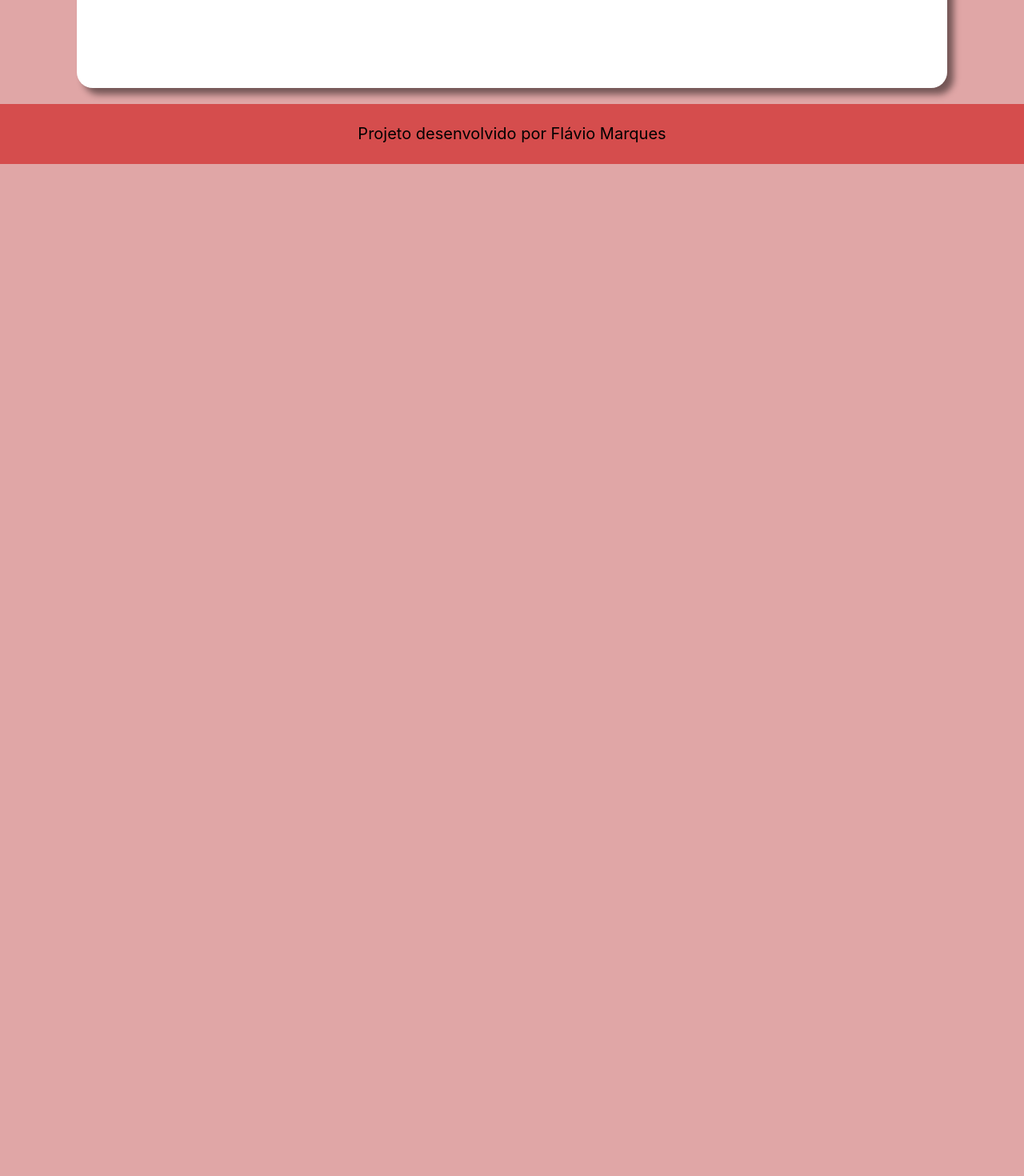
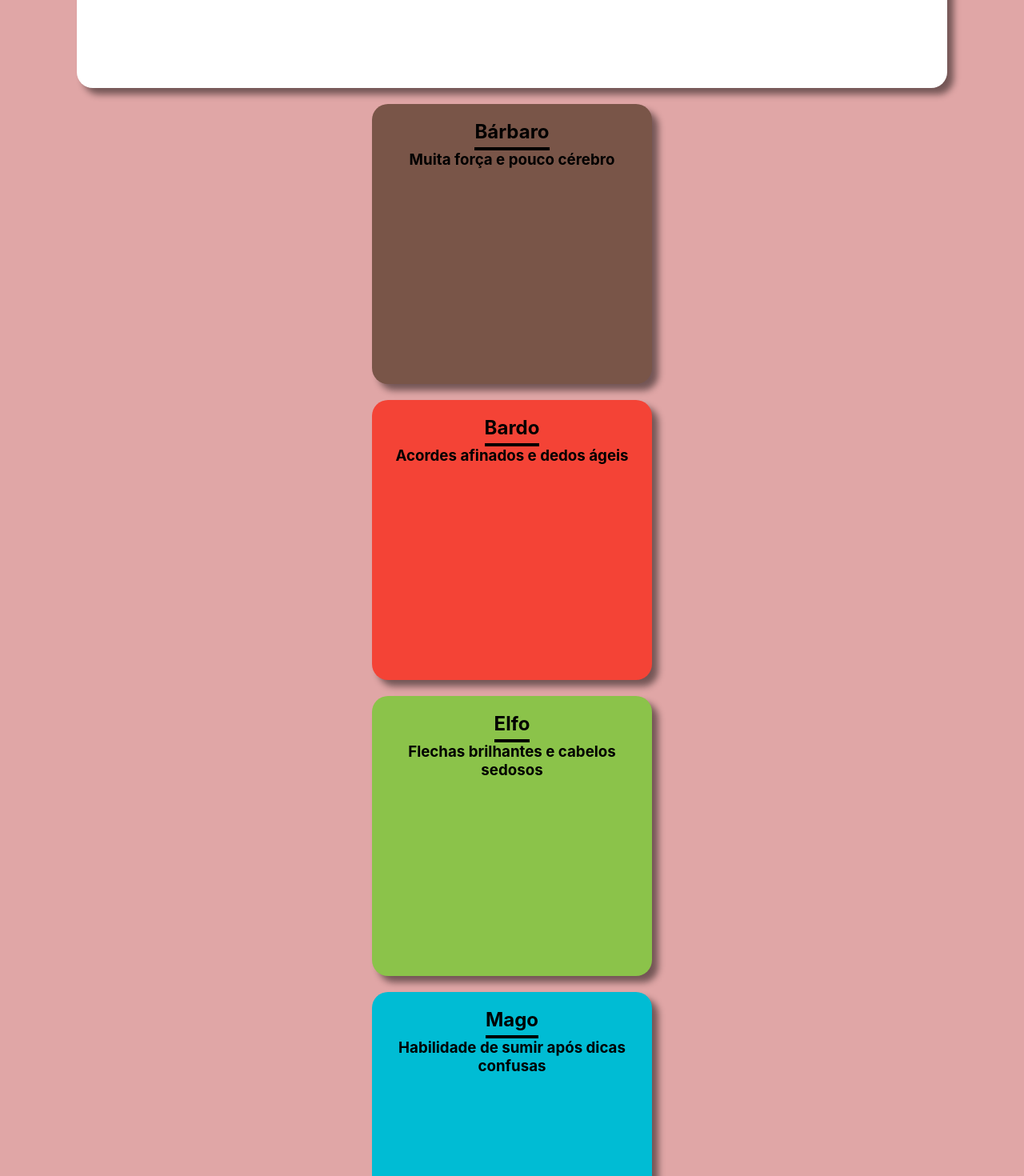
Before and after one commit to marquesflavio/Devheroes, a React (Create React App) app: page / in a window 1280 px wide. Shown: the part 560-2030 px from the top of the page at 80% size. Before the commit the page ends 800 px from the top, so only its background shows below. Built offline with nearby package versions, Linux system fonts and the light colour scheme.

Commit message:
construção dos cards dos devheroes

```diff
--- a/src/App.js
+++ b/src/App.js
@@ -2,8 +2,43 @@ import Header from "./components/Header";
 import Formulario from "./components/Formulario"
 import Footer from "./components/Footer"
 import { useState } from "react";
+import DevHeroes from "./components/DevHeroes";
 
 function App() {
+
+
+  const classes = [
+    {
+      nome: 'Bárbaro',
+      corDeFundo: '#795548',
+      imagem: '',
+      caracteristica: 'Muita força e pouco cérebro'
+    },
+    {
+      nome: 'Bardo',
+      corDeFundo: '#F44336',
+      imagem: '',
+      caracteristica: 'Acordes afinados e dedos ágeis'
+    },
+    {
+      nome: 'Elfo',
+      corDeFundo: '#8BC34A',
+      imagem: '',
+      caracteristica: 'Flechas brilhantes e cabelos sedosos'
+    },
+    {
+      nome: 'Mago',
+      corDeFundo: '#00BCD4',
+      imagem: '',
+      caracteristica: 'Habilidade de sumir após dicas confusas'
+    },
+    {
+      nome: 'Princesa',
+      corDeFundo: '#E91E63',
+      imagem: '',
+      caracteristica: 'Conquista até o inimigo'
+    },
+]
 
   const [herois, setHerois] = useState([])
 
@@ -16,6 +51,10 @@ function App() {
     <div>
       <Header/>
       <Formulario heroiCadastrado={heroi => novoHeroiAdicionado(heroi)}/>
+      {classes.map(classe => <DevHeroes key={classe.nome} nome ={classe.nome}
+      corDeFundo={classe.corDeFundo}
+      caracteristica={classe.caracteristica}
+      />)}
       <Footer/>
 
     </div>
--- a/src/components/DevHeroes/DevHeroes.css
+++ b/src/components/DevHeroes/DevHeroes.css
@@ -1,17 +1,16 @@
 .devheroes{
-    /* background-color: #FFF; */
     border-radius: 20px;
     margin: 20px auto;
     box-shadow: 8px 8px 8px rgba(0, 0, 0, 0.486);
     padding: 20px;
     width: 350px;
     height: 350px;
-    display: flex;
-    flex-direction: column;
-    justify-content: space-evenly;
+    text-align: center;
 
 }
-.deheroes img{
-    width: 250px;
-    height: 250px;
+.devheroes h2{
+    border-bottom:  4px solid;
+    display: inline-block;
+    padding-bottom: 5px;
+
 }
--- a/src/components/DevHeroes/index.js
+++ b/src/components/DevHeroes/index.js
@@ -1,12 +1,11 @@
 import './DevHeroes.css'
 
-const DevHeroes = () => {
+const DevHeroes = (props) => {
     return(
-        <section>
-
-
+        <section className='devheroes' style={{backgroundColor: props.corDeFundo}}>
+                <h2>{props.nome}</h2>
+                <h3>{props.caracteristica}</h3>
         </section>
-
     )
 }
 
```
